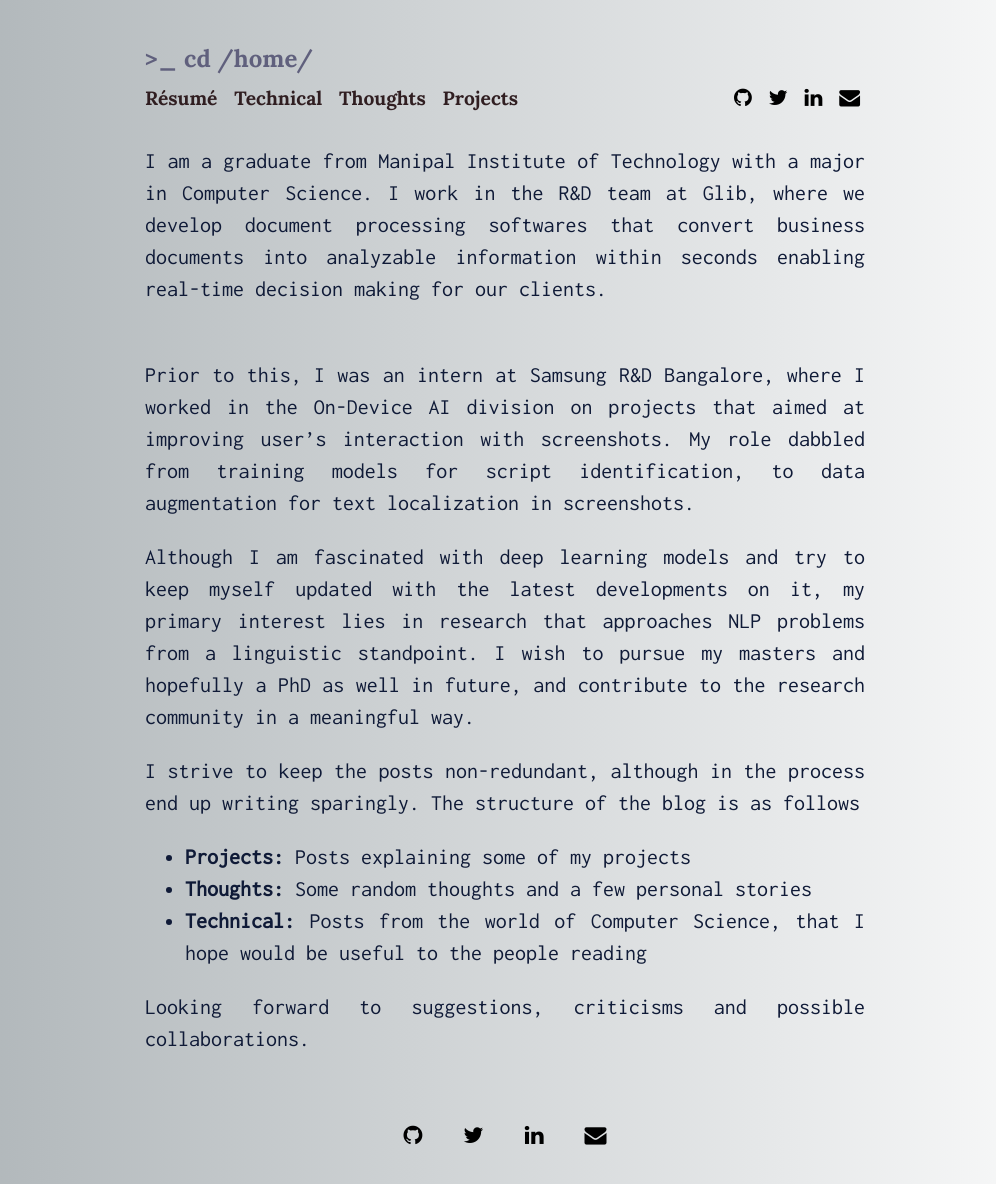
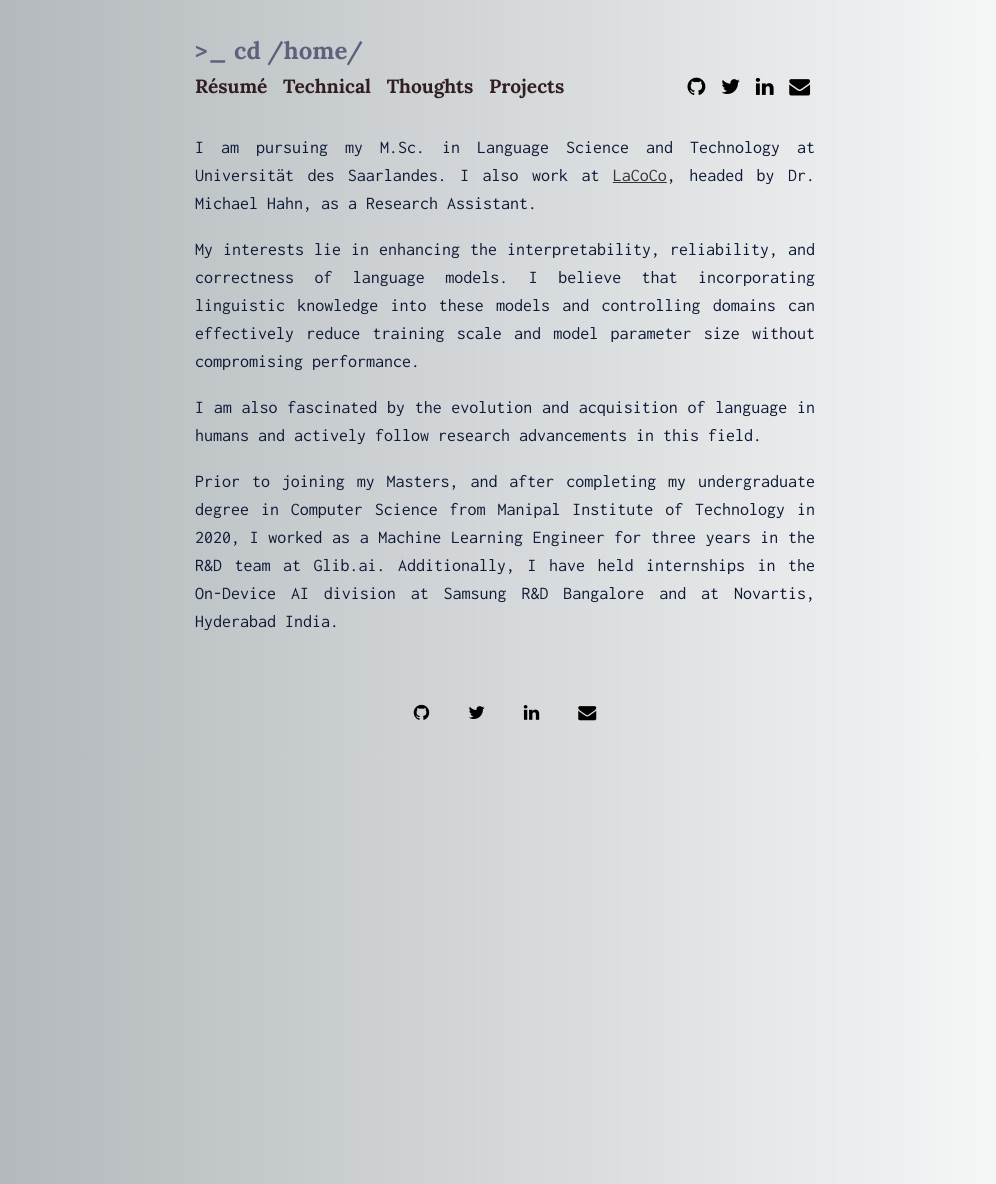
Before and after one commit to yashYRS/yashYRS.github.io, a Jekyll site: the page built from _posts/2023-11-15-about.md, in a window 1280 px wide. Shown: the whole page, without its empty margins (135-1131 px from the left). Built offline with Jekyll 4.4.1, drawn with Linux system fonts in a browser that asks for light colours.

Commit message:
Website update, to fit better in Mobiles

```diff
--- a/Gemfile
+++ b/Gemfile
@@ -31,3 +31,7 @@ gem 'jekyll-paginate'
 gem 'jekyll-sitemap'
 gem 'jekyll-seo-tag'
 gem 'jekyll-scholar'
+
+
+
+gem "webrick", "~> 1.8"
--- a/_posts/2021-10-03-about.md
+++ /dev/null
@@ -1,21 +0,0 @@
----
-layout: default
-categories : About
----
-
-
-I am a graduate from Manipal Institute of Technology with a major in Computer Science. I work in the R&D team at Glib, where we develop document processing softwares that convert business documents into analyzable information within seconds enabling real-time decision making for our clients.
-
-<br>
-Prior to this, I was an intern at Samsung R&D Bangalore, where I worked in the On-Device AI division on projects that aimed at improving user's interaction with screenshots. My role dabbled from training models for script identification, to data augmentation for text localization in screenshots.
-
-
-Although I am fascinated with deep learning models and try to keep myself updated with the latest developments on it, my primary interest lies in research that approaches NLP problems from a linguistic standpoint. I wish to pursue my masters and hopefully a PhD as well in future, and contribute to the research community in a meaningful way.
-
-I strive to keep the posts non-redundant, although in the process end up writing sparingly. The structure of the blog is as follows
-
-* **Projects:** Posts explaining some of my projects
-* **Thoughts:** Some random thoughts and a few personal stories
-* **Technical:** Posts from the world of Computer Science, that I hope would be useful to the people reading
-
-Looking forward to suggestions, criticisms and possible collaborations.
--- /dev/null
+++ b/_posts/2023-11-15-about.md
@@ -0,0 +1,11 @@
+---
+layout: default
+categories : About
+---
+I am pursuing my M.Sc. in Language Science and Technology at Universität des Saarlandes. I also work at [LaCoCo](https://lacoco-lab.github.io/home/), headed by Dr. Michael Hahn, as a Research Assistant.
+
+My interests lie in enhancing the interpretability, reliability, and correctness of language models. I believe that incorporating linguistic knowledge into these models and controlling domains can effectively reduce training scale and model parameter size without compromising performance.
+
+I am also fascinated by the evolution and acquisition of language in humans and actively follow research advancements in this field.
+
+Prior to joining my Masters, and after completing my undergraduate degree in Computer Science from Manipal Institute of Technology in 2020, I worked as a Machine Learning Engineer for three years in the R&D team at Glib.ai. Additionally, I have held internships in the On-Device AI division at Samsung R&D Bangalore and at Novartis, Hyderabad India.
--- a/assets/css/main.css
+++ b/assets/css/main.css
@@ -19,9 +19,9 @@
 
 body {
   font-family: "Inconsolata", serif;
-  font-size: 22px;
+  font-size: 18px;
   color: #0F1A37;
-  line-height: 2rem;
+  line-height: 1.75rem;
   text-align: justify;
   background-image: linear-gradient(to right, rgba(10,30,40,0.35), rgba(10,30,40,0));
 }
@@ -37,7 +37,7 @@ body {
 }
 
 h1{
-  font-size: 2rem;
+  font-size: 1.75rem;
 }
 
 h1 a {
@@ -84,7 +84,7 @@ hr {
 .container {
   margin-left: auto;
   margin-right: auto;
-  width: 720px;
+  width: 620px;
 }
 
 /*48em*/
```
Also changed, not shown: _data/resume.yaml (+15 -10 lines), _posts/Thoughts/2018-12-01-version-control.md (+6 -5 lines), Gemfile.lock.
